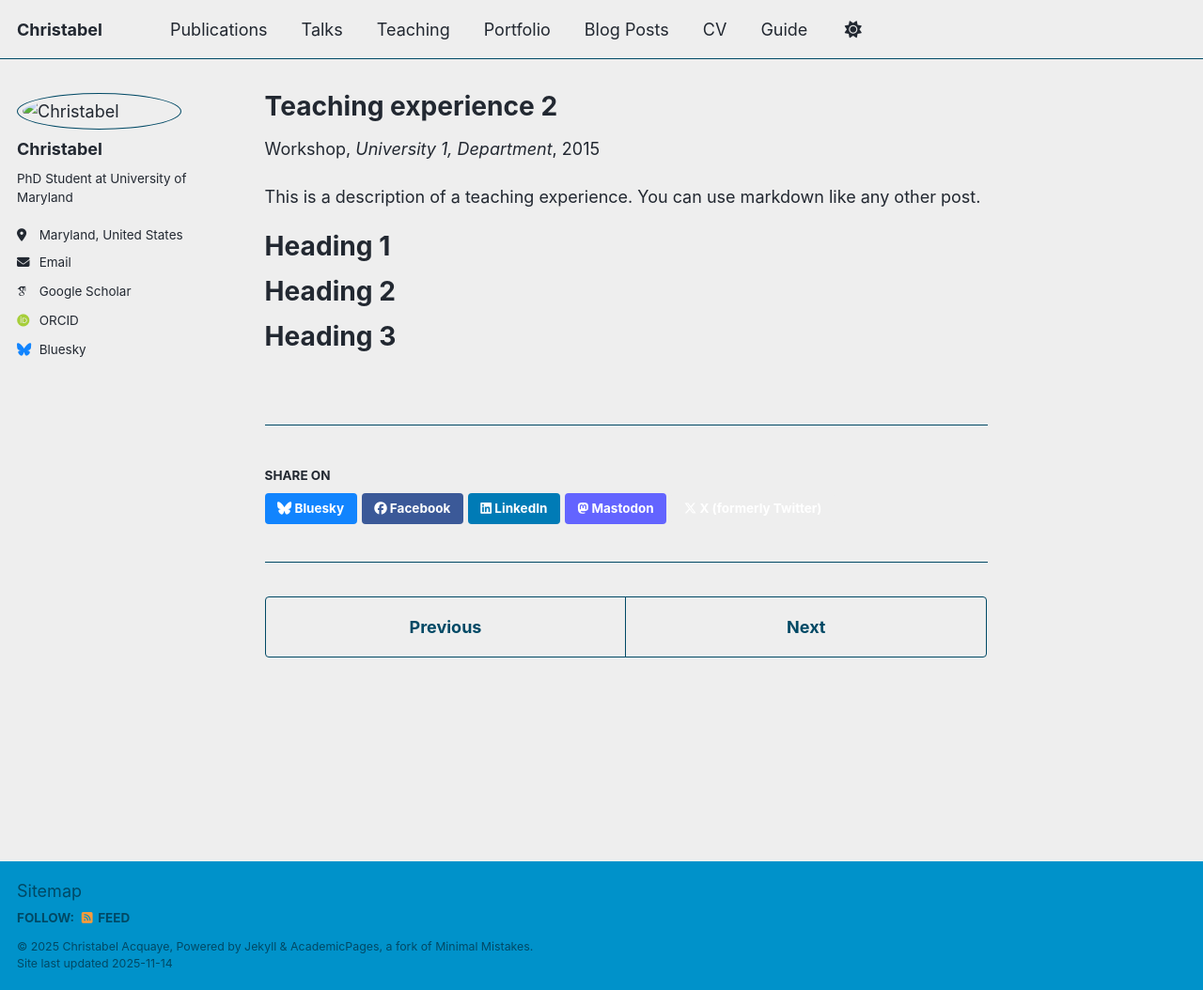
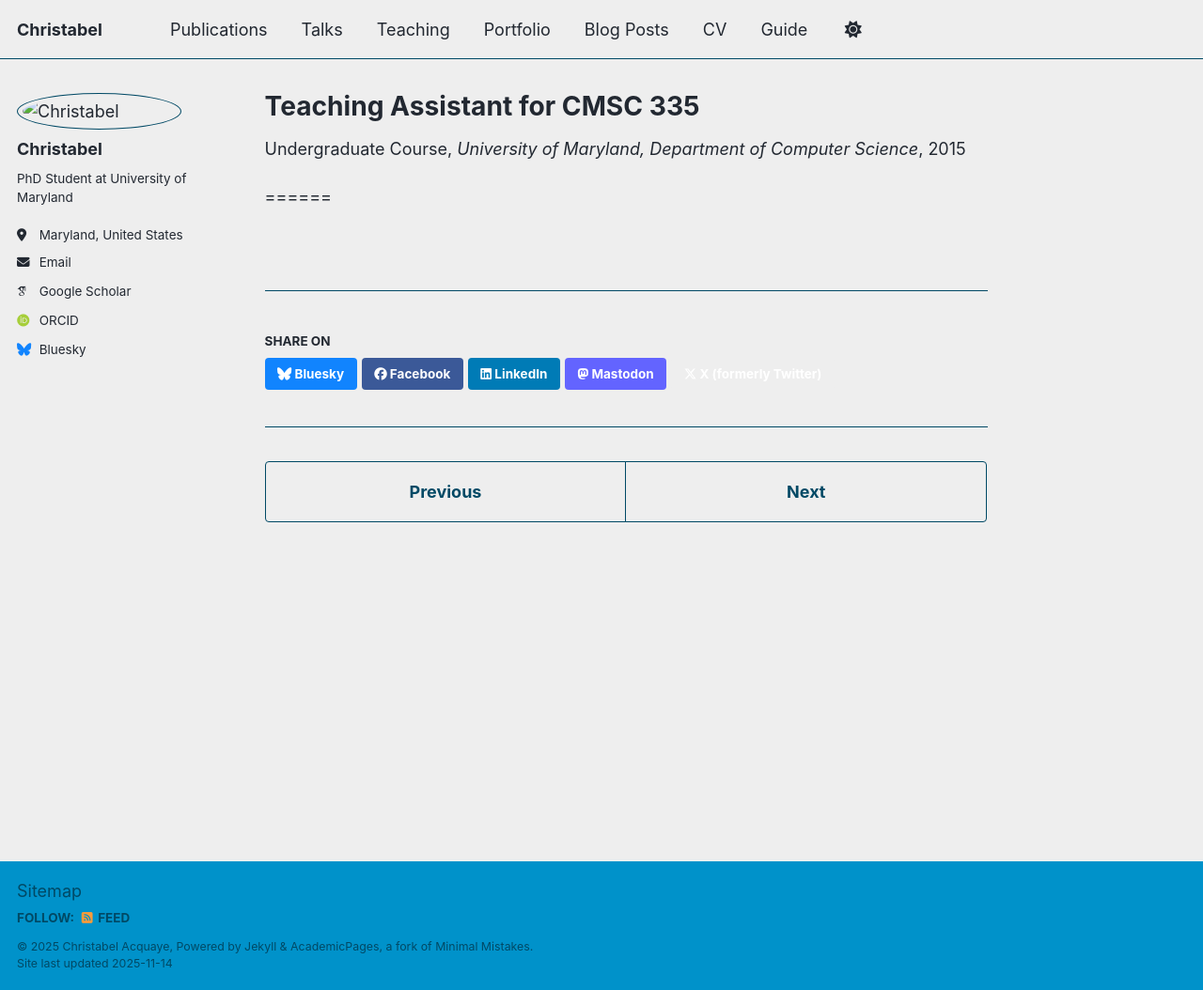
Before and after one commit to acquayec/cacquaye.github.io, a Jekyll site: the page built from _teaching/2015-spring-teaching-2.md, in a window 1280 px wide and 1054 px high. Shown: the whole window at 94% size. Built offline with Jekyll 4.4.1, drawn with Linux system fonts in a browser that asks for light colours; some web fonts are replaced; a script that is not in the unit is left out.

Commit message:
Revise teaching experience for CMSC 335
Updated teaching experience details including title, type, venue, and location.

```diff
--- a/_teaching/2015-spring-teaching-2.md
+++ b/_teaching/2015-spring-teaching-2.md
@@ -1,20 +1,11 @@
 ---
-title: "Teaching experience 2"
+title: "Teaching Assistant for CMSC 335"
 collection: teaching
-type: "Workshop"
+type: "Undergraduate Course"
 permalink: /teaching/2015-spring-teaching-1
-venue: "University 1, Department"
+venue: "University of Maryland, Department of Computer Science"
 date: 2015-01-01
-location: "City, Country"
+location: "Maryland, USA"
 ---
 
-This is a description of a teaching experience. You can use markdown like any other post.
-
-Heading 1
 ======
-
-Heading 2
-======
-
-Heading 3
-======
```
